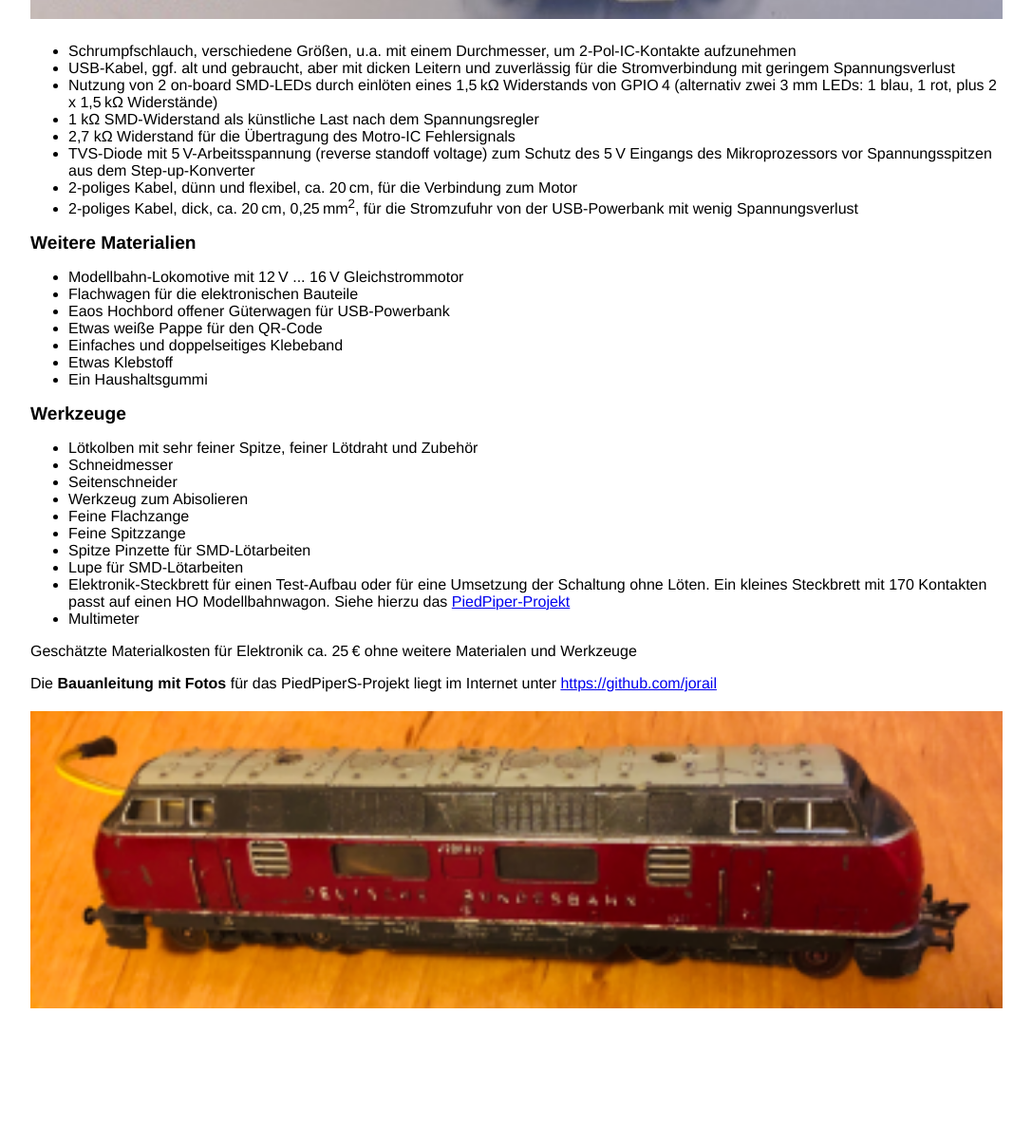
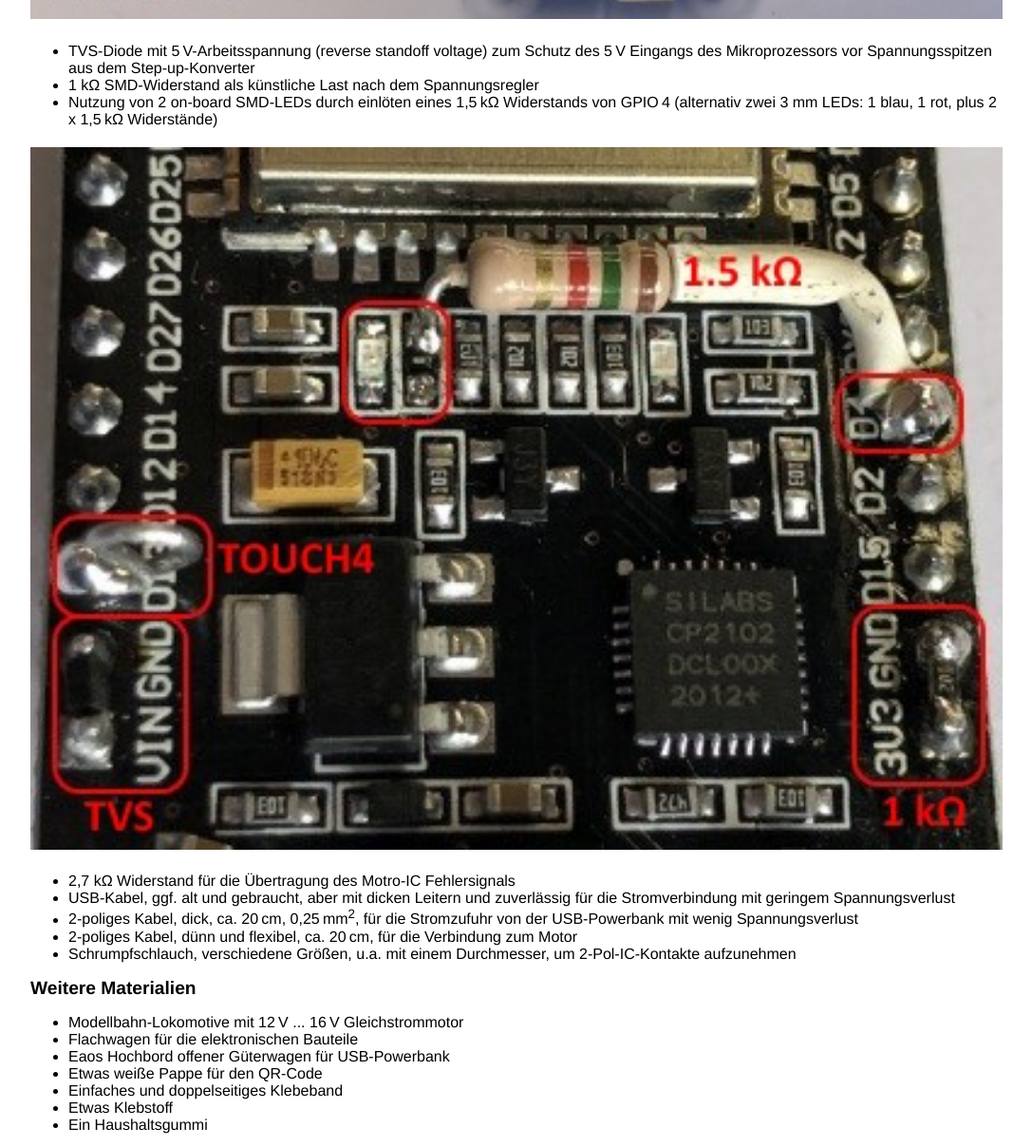
Before and after one commit to jorail/PiedPiperS, a plain HTML site: page PiedPiperS/data/parts.html in a window 1280 px wide. Shown: the part 1200-2407 px from the top of the page at 95% size, without its empty margins (96-1183 px from the left). Before the commit the page ends 2364 px from the top, so only its background shows below. Drawn offline with Linux system fonts and the light colour scheme.

Commit message:
scale html websites in the code
Add layout information <meta name=\"viewport\" content=\"width=device-width, initial-scale=1\">

add img003 ESP32 modification detail to parts.html

```diff
--- a/PiedPiperS/data/parts.html
+++ b/PiedPiperS/data/parts.html
@@ -1,13 +1,13 @@
 <!DOCTYPE html>
 <html>
 <head>
-	<title>PiedPiperS Bauteile</title>
+	<title>PiedPiperS-Bauteile</title>
 	<meta name="viewport" content="width=device-width, initial-scale=1">
 	<link rel="icon" href="data:,">
 	<link rel="stylesheet" type="text/css" href="style.css">
 </head>
 <body>
-	<h1>PiedPiperS Bauteile</h1>
+	<h1>PiedPiperS-Bauteile</h1>
 	<p>Materialbedarf f&uuml;r einen Zug mit WLAN-Steuerung</p>
 
 	<h2>Elektronik</h2>
@@ -15,26 +15,37 @@
 	<ul>
 		<li><b>Mikrocontroller mit WLAN</b>, z.B. ESP32 Node MCU DevKit V1, oder anderer</li>
 		<ul>
-			<li style="font-size: small;">2 PWM-Ausg&auml;nge f&uuml;r die Motor&shy;steuer&shy;ung mit TLE5206-2S und ESP32: GPIO&#x202F;32 und GPIO&#x202F;33</li>
-			<li style="font-size: small;">2 digital Ausg&auml;nge f&uuml;r die LED-Anzeigen, ESP32: GPIO&#x202F;2 und GPIO&#x202F;4</li>
-			<li style="font-size: small;">1 digitaler Eingang als Morse-Schalter, ESP32: Ber&uuml;hr&shy;ungs&shy;sensor GPIO&#x202F;13=TOUCH&#x202F;4</li>
-			<li style="font-size: small;">1 digitaler Eingang f&uuml;r Fehler&shy;anzeige des Motor-ICs, ESP32: GPIO&#x202F;25</li>
+			<li style="font-size: small;">2 PWM-Ausg&auml;nge f&uuml;r die Motor&shy;steuer&shy;ung mit TLE5206-2S und ESP32:
+			GPIO&#x202F;32 und GPIO&#x202F;33</li>
+			<li style="font-size: small;">2 digital Ausg&auml;nge f&uuml;r die LED-Anzeigen, ESP32:
+			GPIO&#x202F;2 und GPIO&#x202F;4</li>
+			<li style="font-size: small;">1 digitaler Eingang als Morse-Schalter, ESP32:
+			Ber&uuml;hr&shy;ungs&shy;sensor GPIO&#x202F;13=TOUCH&#x202F;4</li>
+			<li style="font-size: small;">1 digitaler Eingang f&uuml;r Fehler&shy;anzeige des Motor-ICs, ESP32:
+			GPIO&#x202F;25</li>
 		</ul>
 		<li><b>Step-up DC/DC-Konverter-Modul</b>, 5&#x202F;V auf 8&#x202F;V bis 16&#x202F;V</li>
 		<li><b>IC mit H-Br&uuml;cke zur Steuerung eines Gleichstrommotors</b>, z.B. TLE5206-2S</li>
-		<li>Kleine <b>USB-Powerbank</b> als 5&#x202F;V&#x202F;DC Stromquelle. Es ist gut, 2 davon zu haben, die 2. als Ersatz, wenn die 1. leer ist</li>
+		<li>Kleine <b>USB-Powerbank</b> als 5&#x202F;V&#x202F;DC Stromquelle. Es ist gut, 2 davon zu haben, die 2. als Ersatz,
+		wenn die 1. leer ist</li>
     </ul>
 	<div><a href="/viewer.html"><img src="/image/001.jpg" alt="Elektronik-Bauteile" style="width:100%"></a></div>
     <ul>
-		<li>Schrumpfschlauch, verschiedene Gr&ouml;&szlig;en, u.a. mit einem Durchmesser, um 2-Pol-IC-Kontakte aufzunehmen</li>
-		<li>USB-Kabel, ggf. alt und gebraucht, aber mit dicken Leitern und zuverl&auml;ssig f&uuml;r die Strom&shy;verbindung mit geringem Spannungs&shy;verlust</li>
+		<li>TVS-Diode mit 5&#x202F;V-Arbeits&shy;spannung (reverse standoff voltage) zum Schutz des 5&#x202F;V Eingangs des
+		Mikro&shy;prozessors vor Spannungs&shy;spitzen aus dem Step-up-Konverter</li>
+		<li>1 k&Omega; SMD-Widerstand als k&uuml;nstliche Last nach dem Spannungs&shy;regler</li>
 		<li>Nutzung von 2 on-board SMD-LEDs durch einl&ouml;ten eines 1,5&#x202F;k&Omega; Widerstands von GPIO&#x202F;4
 		(alternativ zwei 3 mm LEDs: 1 blau, 1 rot,  plus 2 x 1,5&#x202F;k&Omega; Widerst&auml;nde) </li>
-		<li>1 k&Omega; SMD-Widerstand als k&uuml;nstliche Last nach dem Spannungs&shy;regler</li>
+    </ul>
+	<div><a href="/viewer.html"><img src="/image/003.jpg" alt="ESP32-Modifikation" style="width:100%"></a></div>
+    <ul>
 		<li>2,7 k&Omega; Widerstand f&uumlr die &Uumlbertragung des Motro-IC Fehlersignals</li>
-		<li>TVS-Diode mit 5&#x202F;V-Arbeits&shy;spannung (reverse standoff voltage) zum Schutz des 5&#x202F;V Eingangs des Mikro&shy;prozessors vor Spannungs&shy;spitzen aus dem Step-up-Konverter</li>
+		<li>USB-Kabel, ggf. alt und gebraucht, aber mit dicken Leitern und zuverl&auml;ssig f&uuml;r die
+		Strom&shy;verbindung mit geringem Spannungs&shy;verlust</li>
+		<li>2-poliges Kabel, dick, ca. 20&#x202F;cm, 0,25&#x202F;mm<sup>2</sup>, f&uumlr die
+		Strom&shy;zufuhr von der USB-Powerbank mit wenig Spannungs&shy;verlust</li>
 		<li>2-poliges Kabel, d&uuml;nn und flexibel, ca. 20&#x202F;cm, f&uuml;r die Verbindung zum Motor </li>
-		<li>2-poliges Kabel, dick, ca. 20&#x202F;cm, 0,25&#x202F;mm<sup>2</sup>, f&uumlr die Strom&shy;zufuhr von der USB-Powerbank mit wenig Spannungs&shy;verlust</li>
+		<li>Schrumpfschlauch, verschiedene Gr&ouml;&szlig;en, u.a. mit einem Durchmesser, um 2-Pol-IC-Kontakte aufzunehmen</li>
 	</ul>
 
 	<h2>Weitere Materialien</h2>
@@ -65,7 +76,8 @@
 	</ul>
 
 	<p>Gesch&auml;tzte Materialkosten f&uuml;r Elektronik ca. 25&#x202F;&euro; ohne weitere Materialen und Werkzeuge</p>
-	<p>Die <b>Bauanleitung mit Fotos</b> f&uuml;r das PiedPiperS-Projekt liegt im Internet unter <a href='/github.html'>https://github.com/jorail</a></p>
+	<p>Die <b>Bauanleitung mit Fotos</b> f&uuml;r das PiedPiperS-Projekt liegt im Internet unter
+	<a href='/github.html'>https://github.com/jorail</a></p>
 	<div><a href="/"><img src="/lok.png" alt="Loksteuerung" style="width:100%"></a></div> <!--http://192.168.4.1/-->
 
 	<!--
```
Also changed, not shown: PiedPiperS/data/project.html (+1 -1 lines), 1 other file.
